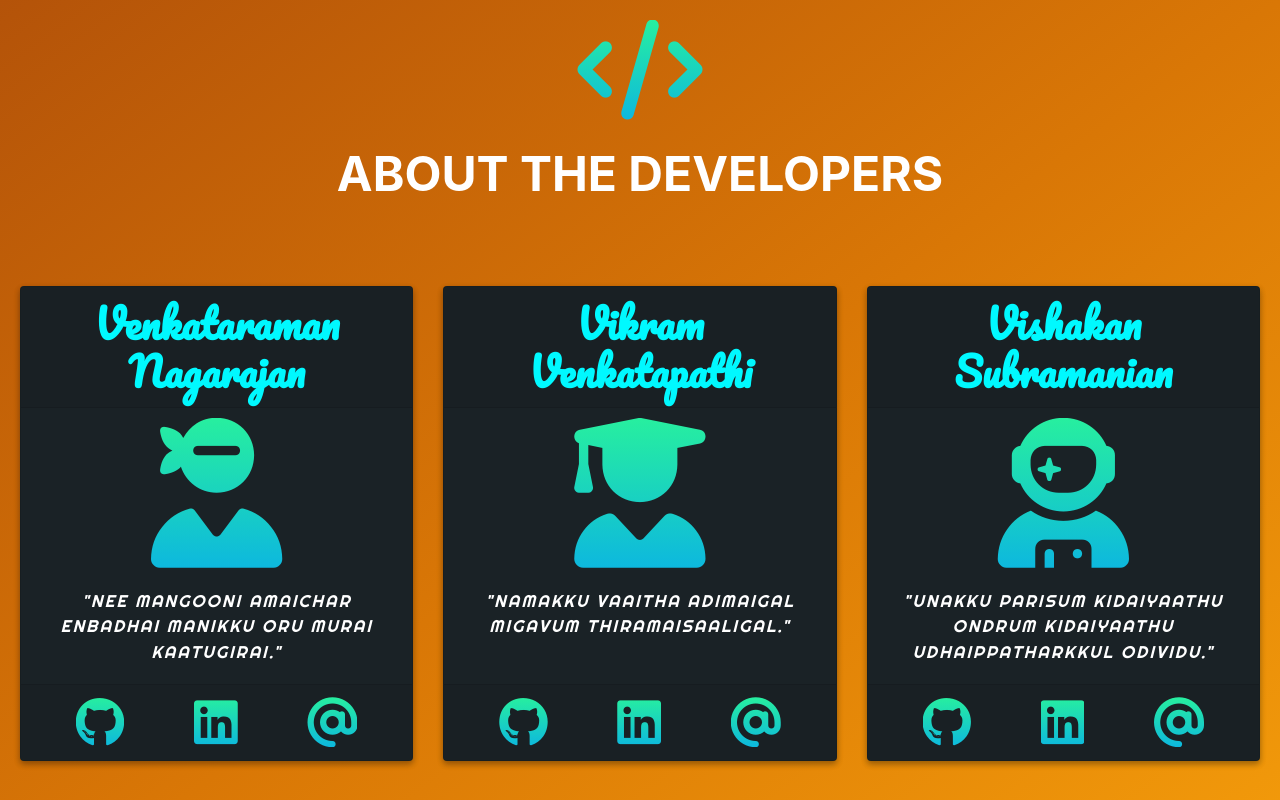
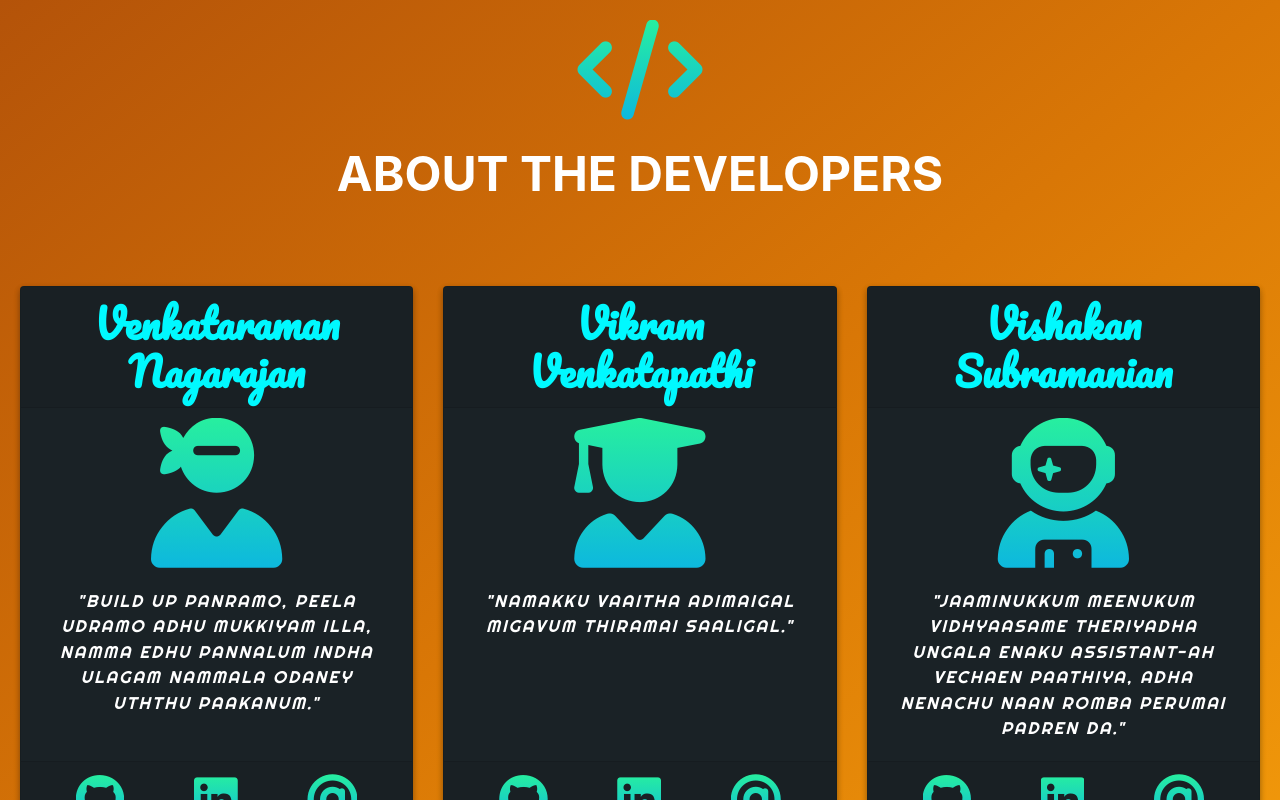
Before and after one commit to svishakan/OOAD-Project, a React (Create React App) app in the folder quiz-app/: page /about in a window 1280 px wide. Shown: the top 800 px of the page. Built offline with nearby package versions, Linux system fonts and the light colour scheme; no server answers.

Commit message:
Minor edits :pencil2:

```diff
--- a/quiz-app/src/components/about.js
+++ b/quiz-app/src/components/about.js
@@ -16,7 +16,7 @@ const About = () => {
                         <i className="card-img-top card-custom-img fas fa-user-ninja"></i>
                         <div className="card-body">
                             <p className="card-text text-white card-p-text">
-                                "Nee Mangooni Amaichar Enbadhai Manikku Oru Murai Kaatugirai."
+                                "Build Up Panramo, Peela Udramo Adhu Mukkiyam Illa, Namma Edhu Pannalum Indha Ulagam Nammala Odaney Uththu Paakanum."
                             </p>
                         </div>
                         <div class="card-footer d-flex justify-content-around">
@@ -30,7 +30,7 @@ const About = () => {
                         <i className="card-img-top card-custom-img fas fa-user-graduate"></i>
                         <div className="card-body">
                             <p className="card-text text-white card-p-text">
-                                "Namakku Vaaitha Adimaigal Migavum Thiramaisaaligal."
+                                "Namakku Vaaitha Adimaigal Migavum Thiramai Saaligal."
                             </p>
                         </div>
                         <div class="card-footer d-flex justify-content-around">
@@ -42,9 +42,9 @@ const About = () => {
                     <div className="card about-box">
                         <h1 className="card-header title-name">Vishakan Subramanian</h1>
                         <i className="card-img-top card-custom-img fas fa-user-astronaut"></i>
-                        <div className="card-body">
+                        <div className="card-body" style={{wordWrap: "break-word"}}>
                             <p className="card-text text-white card-p-text">
-                                "Unakku Parisum Kidaiyaathu Ondrum Kidaiyaathu Udhaippatharkkul Odividu."
+                                "Jaaminukkum Meenukum Vidhyaasame Theriyadha Ungala Enaku Assistant-ah Vechaen Paathiya, Adha Nenachu Naan Romba Perumai Padren Da."
                             </p>
                         </div>
                         <div class="card-footer d-flex justify-content-around">
```
